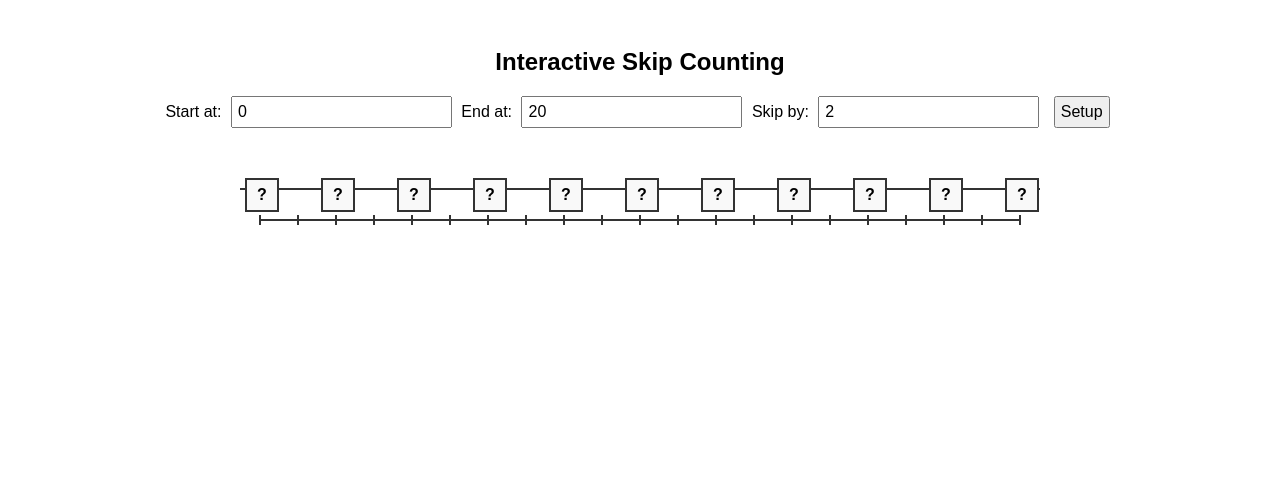
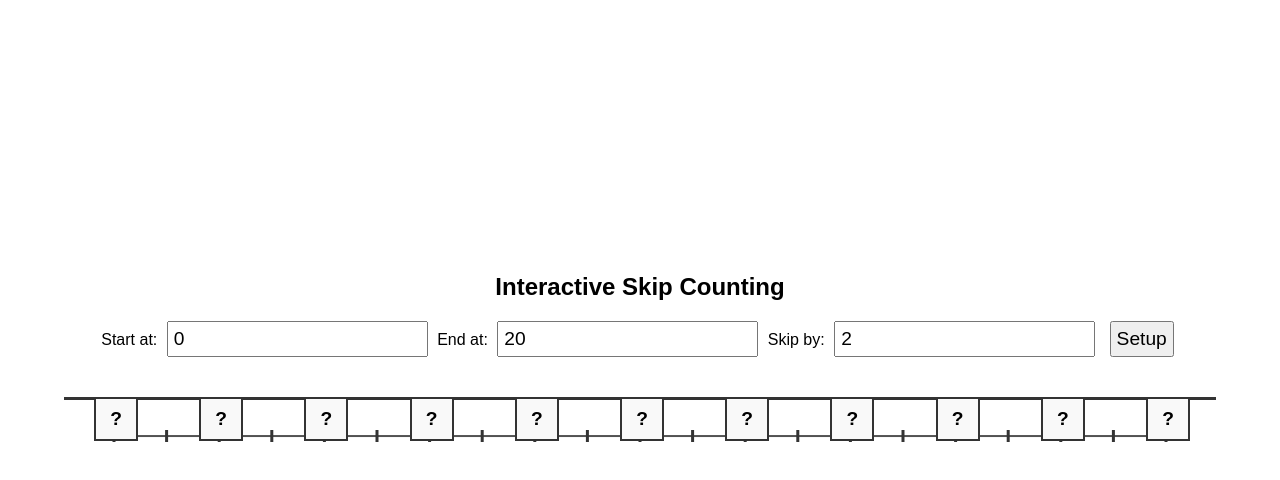
Before and after one commit to cherylconte/skip-count, a plain HTML site: page index.html in a window 1280 px wide. Both pictures are taken after a click on the button "Setup". Drawn offline with Linux system fonts and the light colour scheme.

Commit message:
Update index.html

```diff
--- a/index.html
+++ b/index.html
@@ -2,35 +2,49 @@
 <html lang="en">
 <head>
 <meta charset="UTF-8">
-<title>Skip Counting Number Line</title>
+<title>Interactive Skip Counting</title>
 <style>
-  body {
+  html, body {
+    height: 100%;
+    margin: 0;
     font-family: Arial, sans-serif;
     background: white;
+    display: flex;
+    flex-direction: column;
+    justify-content: center; /* center vertically */
+    align-items: center;
+  }
+  #controls {
+    margin-bottom: 40px;
     text-align: center;
-    padding: 20px;
   }
-  #controls { margin-bottom: 20px; }
-  input, select, button { font-size: 1rem; margin: 0 5px; padding: 5px; }
+  input, select, button {
+    font-size: 1.2rem;
+    margin: 0 5px;
+    padding: 5px;
+  }
   #lineContainer {
     position: relative;
-    margin-top: 40px;
-    height: 100px;
-    display: inline-block;
+    width: 90vw;
+    height: 150px; /* bigger */
   }
-  canvas { border-top: 2px solid #333; }
+  canvas {
+    border-top: 3px solid #333;
+    width: 100%;
+    height: 60px;
+  }
   .box {
     position: absolute;
-    width: 30px;
-    height: 30px;
+    width: 40px;
+    height: 40px;
     border: 2px solid #333;
     background: #f9f9f9;
     text-align: center;
-    line-height: 30px;
+    line-height: 40px;
     cursor: pointer;
     user-select: none;
     font-weight: bold;
-    font-size: 1rem;
+    font-size: 1.2rem;
   }
 </style>
 </head>
@@ -49,7 +63,7 @@
 </div>
 
 <div id="lineContainer">
-  <canvas id="lineCanvas" width="800" height="60"></canvas>
+  <canvas id="lineCanvas"></canvas>
 </div>
 
 <script>
@@ -69,13 +83,18 @@ function setup() {
   const skip = Number(document.getElementById("skip").value);
 
   const totalNumbers = end - start + 1;
-  const padding = 20;
-  const y = canvas.height / 2;
-  const spacing = (canvas.width - 2*padding) / (totalNumbers - 1);
+  const padding = 50;
+  const y = 60;
+
+  // Dynamically adjust spacing to fit canvas width
+  const canvasWidth = container.clientWidth;
+  canvas.width = canvasWidth;
+  canvas.height = 100; // adjust height if needed
+  const spacing = (canvasWidth - 2*padding) / (totalNumbers - 1);
 
   // Draw number line with ticks only
   ctx.strokeStyle = "#333";
-  ctx.lineWidth = 2;
+  ctx.lineWidth = 3;
   ctx.beginPath();
   ctx.moveTo(padding, y);
   ctx.lineTo(canvas.width - padding, y);
@@ -84,19 +103,19 @@ function setup() {
   for (let i = 0; i < totalNumbers; i++) {
     const x = padding + i*spacing;
     ctx.beginPath();
-    ctx.moveTo(x, y - 5);
-    ctx.lineTo(x, y + 5);
+    ctx.moveTo(x, y - 10);
+    ctx.lineTo(x, y + 10);
     ctx.stroke();
   }
 
   // Add boxes for skip counting positions
   for (let val = start; val <= end; val += skip) {
     const i = val - start;
-    const x = padding + i*spacing - 15; // center box
+    const x = padding + i*spacing - 20; // center box
     const box = document.createElement("div");
     box.className = "box";
     box.style.left = x + "px";
-    box.style.top = (y - 40) + "px";
+    box.style.top = (y - 60) + "px";
     box.textContent = "?"; // initially hidden
     box.dataset.value = val;
     box.addEventListener("click", () => {
```
